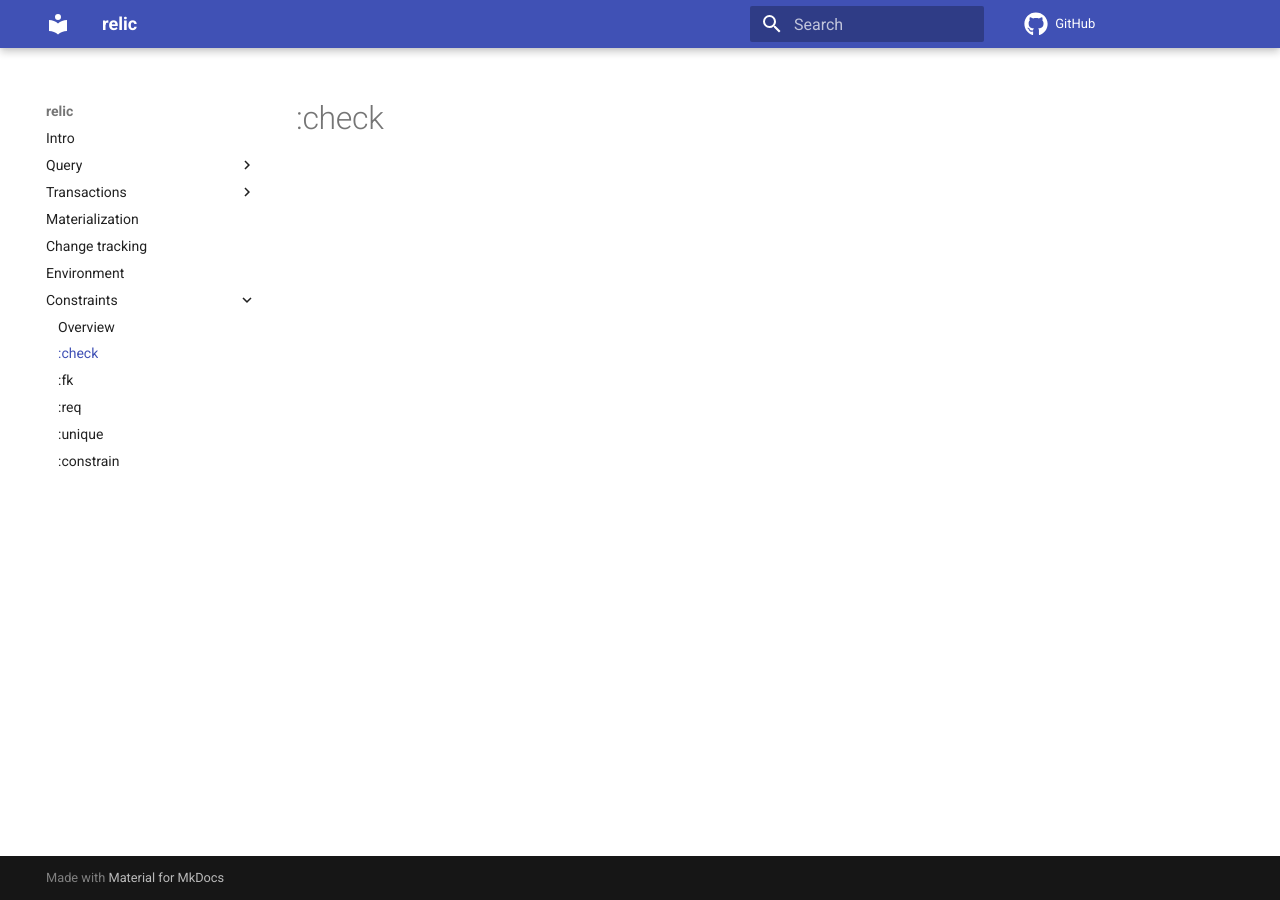
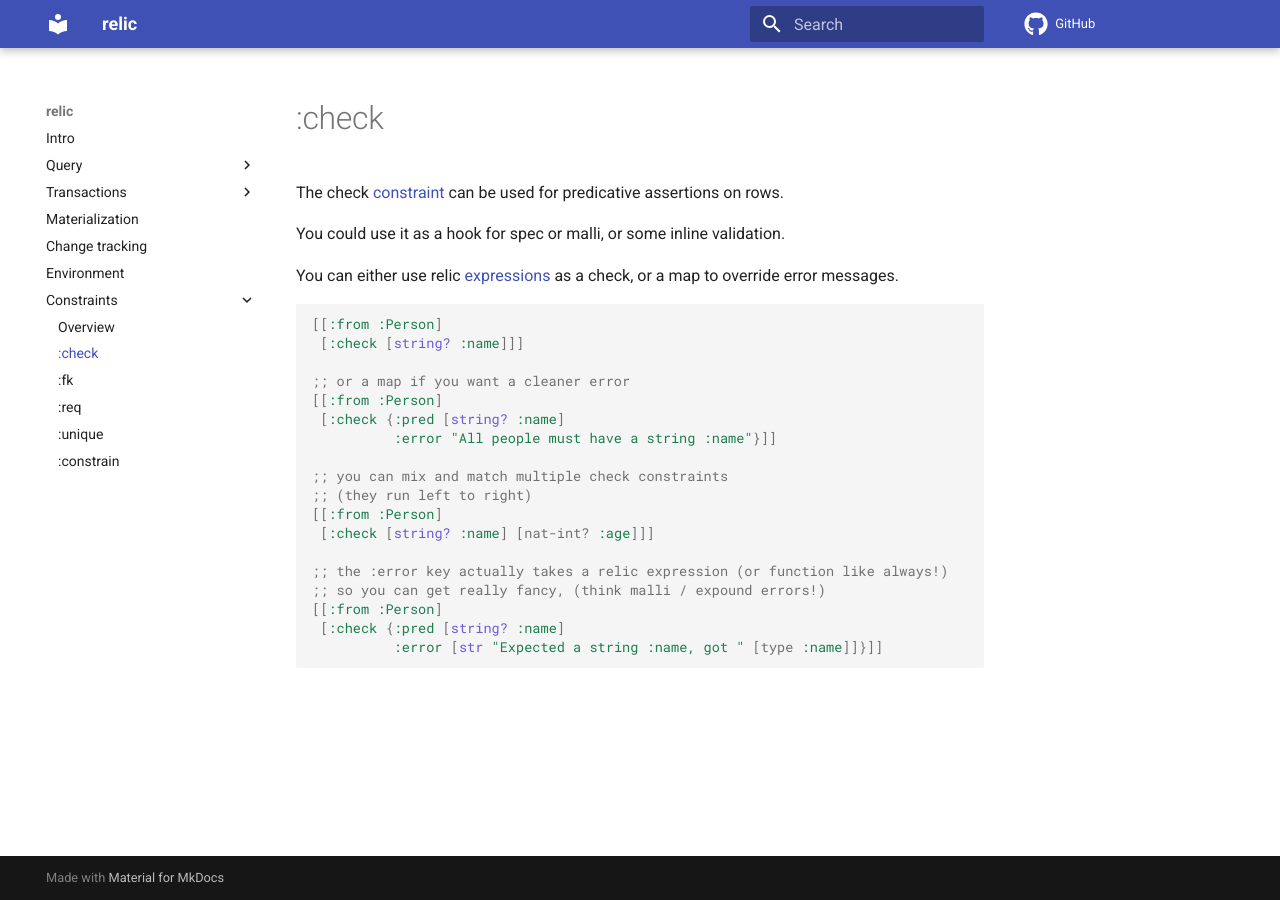
Before and after one commit to wotbrew/relic, an MkDocs documentation site: the page built from doc/check.md, in a window 1280 px wide. Built offline with MkDocs 1.6.1 and Material for MkDocs 9.7.7, drawn with Linux system fonts in a browser that asks for light colours; comment, search, counter and statistics services are not loaded.

Commit message:
check & const doco

````diff
--- a/doc/check.md
+++ b/doc/check.md
@@ -1 +1,29 @@
 # :check
+
+The check [constraint](constraints.md) can be used for predicative assertions on rows.
+
+You could use it as a hook for spec or malli, or some inline validation.
+
+You can either use relic [expressions](expr.md) as a check, or a map to override error messages.
+
+```clojure
+
+[[:from :Person]
+ [:check [string? :name]]]
+
+;; or a map if you want a cleaner error
+[[:from :Person]
+ [:check {:pred [string? :name]
+          :error "All people must have a string :name"}]]
+
+;; you can mix and match multiple check constraints
+;; (they run left to right)
+[[:from :Person]
+ [:check [string? :name] [nat-int? :age]]]
+
+;; the :error key actually takes a relic expression (or function like always!)
+;; so you can get really fancy, (think malli / expound errors!)
+[[:from :Person]
+ [:check {:pred [string? :name]
+          :error [str "Expected a string :name, got " [type :name]]}]]
+```
````
Also changed, not shown: doc/const.md (+6 -3 lines).
